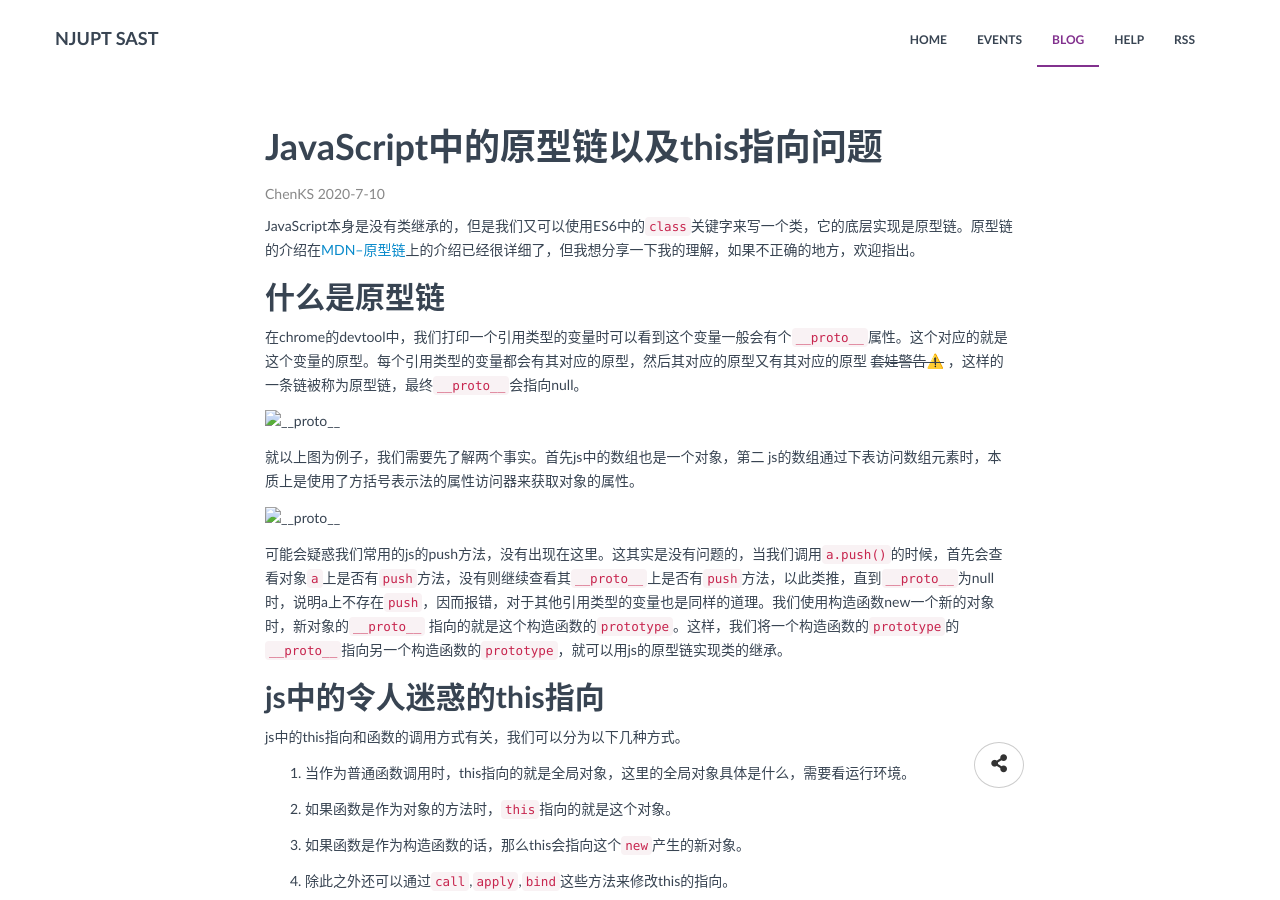
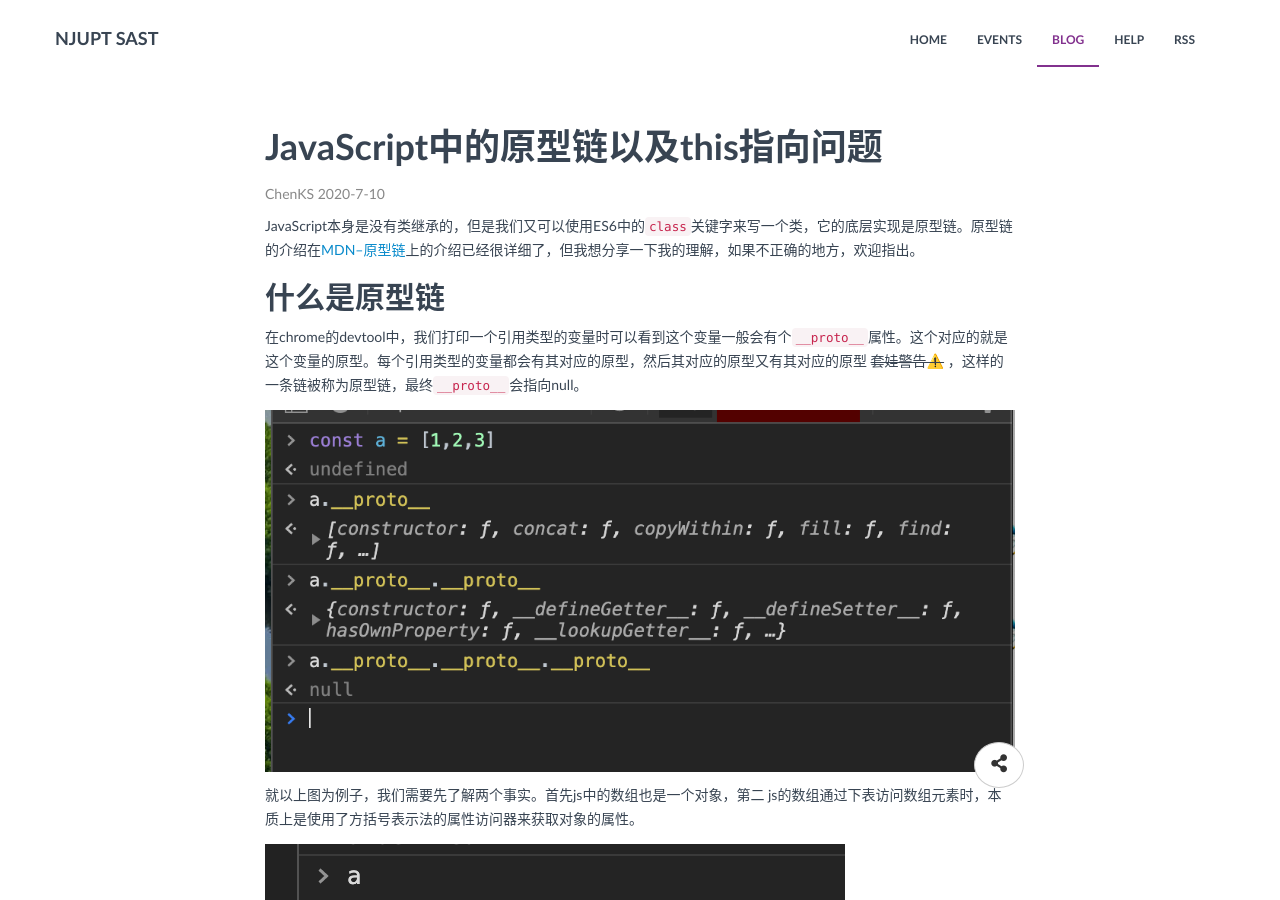
Before and after one commit to NJUPT-SAST/info, a Jekyll site: the page built from _posts/blog/2020-06-10-javascript-prototype-chain.md, in a window 1280 px wide and 900 px high. Built offline with Jekyll 4.4.1, drawn with Linux system fonts in a browser that asks for light colours.

Commit message:
Update 2020-06-10-javascript-prototype-chain.md

```diff
--- a/_posts/blog/2020-06-10-javascript-prototype-chain.md
+++ b/_posts/blog/2020-06-10-javascript-prototype-chain.md
@@ -19,11 +19,11 @@ JavaScript本身是没有类继承的，但是我们又可以使用ES6中的`cla
 
 在chrome的devtool中，我们打印一个引用类型的变量时可以看到这个变量一般会有个`__proto__`属性。这个对应的就是这个变量的原型。每个引用类型的变量都会有其对应的原型，然后其对应的原型又有其对应的原型 ~~套娃警告⚠️~~ ，这样的一条链被称为原型链，最终`__proto__`会指向null。
 
-![__proto__](/public/assets/img/blog/javascript-prototype-chain/1.png)
+![__proto__](/info/assets/img/blog/javascript-prototype-chain/1.png)
 
 就以上图为例子，我们需要先了解两个事实。首先js中的数组也是一个对象，第二 js的数组通过下表访问数组元素时，本质上是使用了方括号表示法的属性访问器来获取对象的属性。
 
-![__proto__](/public/assets/img/blog/javascript-prototype-chain/2.png)
+![__proto__](/info/assets/img/blog/javascript-prototype-chain/2.png)
 
 可能会疑惑我们常用的js的push方法，没有出现在这里。这其实是没有问题的，当我们调用`a.push()`的时候，首先会查看对象`a`上是否有`push`方法，没有则继续查看其`__proto__`上是否有`push`方法，以此类推，直到`__proto__`为null时，说明a上不存在`push`，因而报错，对于其他引用类型的变量也是同样的道理。我们使用构造函数new一个新的对象时，新对象的`__proto__` 指向的就是这个构造函数的`prototype`。这样，我们将一个构造函数的`prototype`的`__proto__`指向另一个构造函数的`prototype`，就可以用js的原型链实现类的继承。
 
```
